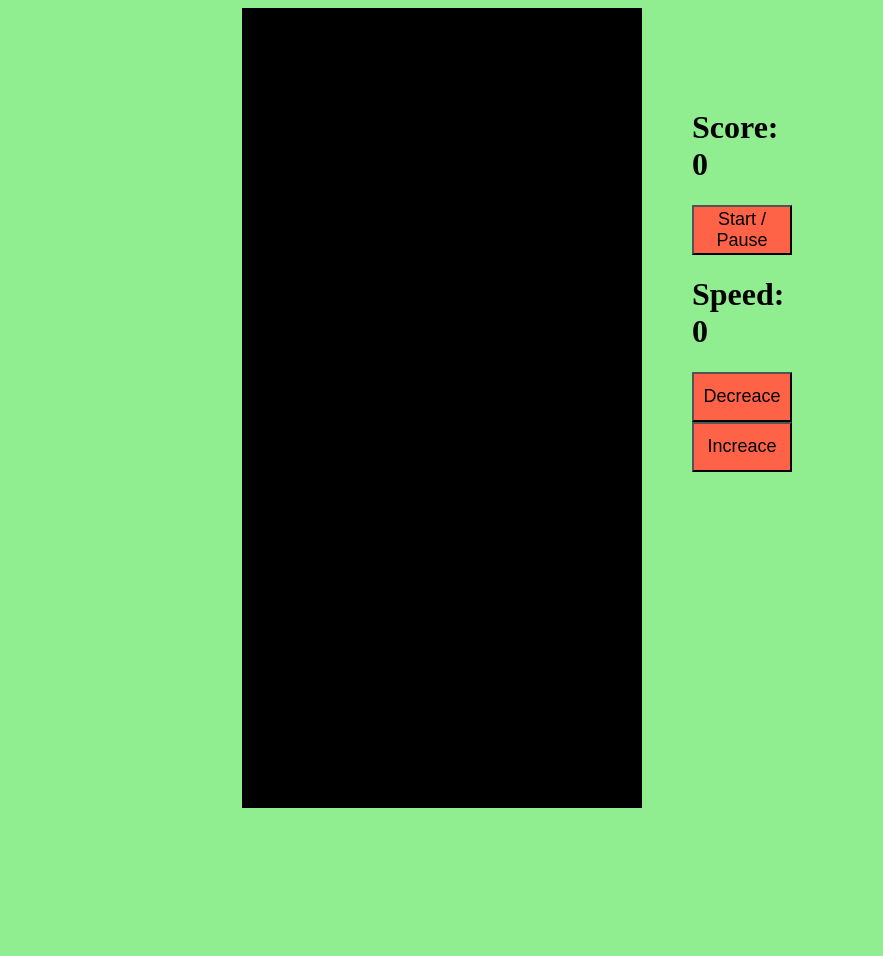
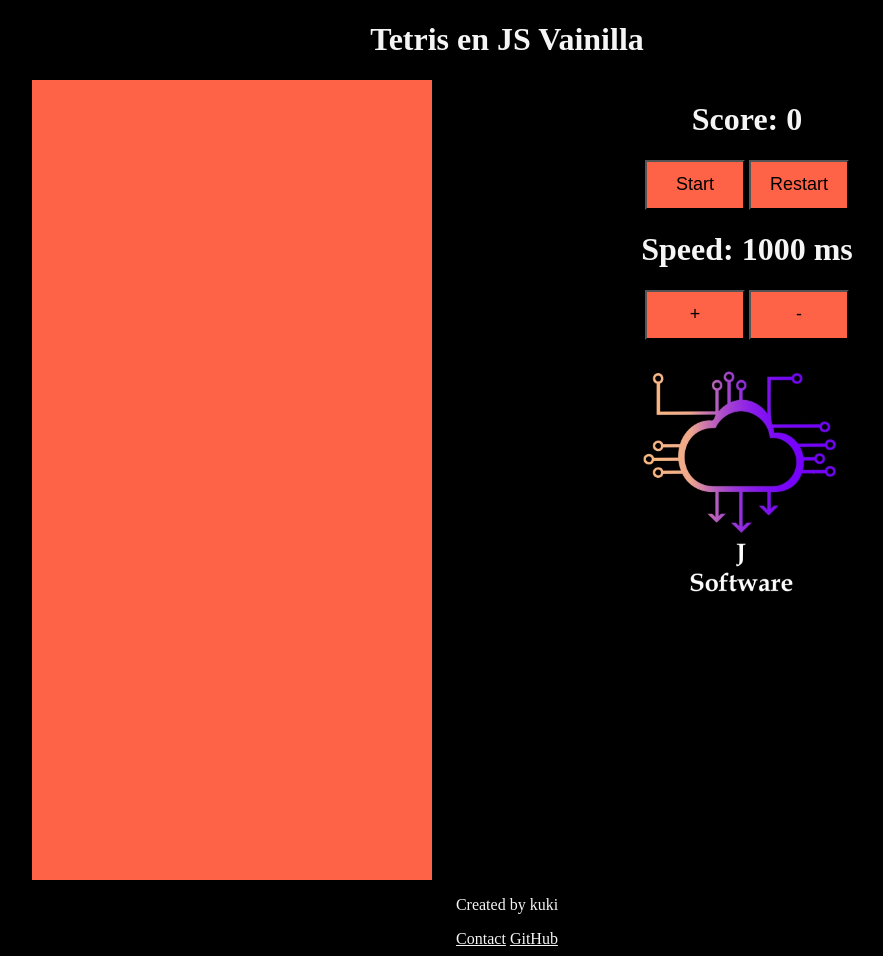
Before and after one commit to edujuarez/js-tetris, a plain HTML site: page index.html in a window 1280 px wide. Shown: the whole page, without its empty margins (133-1016 px from the left). Before the commit the page ends 848 px from the top, so only its background shows below. Drawn offline with Linux system fonts and the light colour scheme.

Commit message:
last updates

```diff
--- a/app.js
+++ b/app.js
@@ -4,10 +4,22 @@ document.addEventListener('DOMContentLoaded', () => {
   let squares = Array.from(document.querySelectorAll('.grid div'))
   const scoreDisplay = document.querySelector('#score')
   const startBtn = document.querySelector('#start-button')
+  const speedDisplay = document.querySelector('#speed')
+  const incSpeed = document.querySelector('#incSpeed')
+  const restarBtn = document.querySelector('#restart')
   const width = 10
   let nextRandom = 0
   let timerId
+  let speed = 1000
+
   let score = 0
+  const colors = [
+    'red',
+    'purple',
+    'blue',
+    'orange',
+    'green'
+  ]
 
   //Piezas y sus rotaciones
   const lPieza = [
@@ -44,6 +56,7 @@ document.addEventListener('DOMContentLoaded', () => {
     [width, width+1, width+2, width+3]
   ]
 
+
 const piezas = [lPieza, sPieza, tPieza, oPieza, iPieza]
 
 let currentPosition = 4
@@ -57,6 +70,7 @@ let current = piezas[random][0]
 function draw(){
   current.forEach(index => {
     squares[currentPosition + index].classList.add('pieza')
+    squares[currentPosition + index].style.backgroundColor = colors[random]
   })
 }
 
@@ -64,6 +78,7 @@ function draw(){
 function undraw() {
   current.forEach(index => {
     squares[currentPosition + index].classList.remove('pieza')
+    squares[currentPosition + index].style.backgroundColor = ''
   })
 }
 
@@ -85,7 +100,7 @@ function control(e) {
 }
 document.addEventListener('keyup', control)
 
-//Movimiento hacia abajo
+//Movimiento hacia abajo de las piezas
 function moveDown() {
   undraw()
   currentPosition += width
@@ -159,13 +174,16 @@ const nextPieza = [
   [1, displayWidth+1, displayWidth*2+1, displayWidth*3+1] //iPieza
 ]
 
-//muestra la siguiente  pieza en el recuadro
+//muestra la siguiente pieza en el recuadro
 function displayShape () {
   displaySquares.forEach(square => {
     square.classList.remove('pieza')
+    square.style.backgroundColor = ''
   })
   nextPieza[nextRandom].forEach( index => {
     displaySquares[displayIndex + index].classList.add('pieza')
+    displaySquares[displayIndex + index].style.backgroundColor = colors[nextRandom]
+
   })
 }
 
@@ -177,11 +195,36 @@ startBtn.addEventListener('click', () => {
  } else {
    draw()
    //Inicia el movimiento de la pieza y la partida
-   timerId = setInterval(moveDown, 1000)
+   timerId = setInterval(moveDown, speed)
    nextRandom = Math.floor(Math.random()*piezas.length)
    displayShape()
  }
 })
+//Boton reiniciar juego
+restarBtn.addEventListener('click', () => {
+  location.reload()
+})
+
+//Botones de velocidad de caida
+//Subir velocidad de caida
+incSpeed.addEventListener('click', () => {
+  if (speed > 100) {
+      speed = speed - 150
+      speedDisplay.innerHTML = speed
+  }else {
+    alert('No puedes subir mas la velocidad')
+  }
+ })
+
+ //bajar velocidad de caida
+ decSpeed.addEventListener('click', () => {
+  if (speed < 1600) {
+      speed = speed + 150
+      speedDisplay.innerHTML = speed
+  }else {
+    alert('No puedes bajar mas la velocidad')
+  }
+ })
 
 //agregar puntaje
 function addScore() {
@@ -194,6 +237,7 @@ function addScore() {
       row.forEach(index => {
         squares[index].classList.remove('taken')
         squares[index].classList.remove('pieza')
+        squares[index].style.backgroundColor = ''
       })
       const squaresRemoved = squares.splice(i, width)
       squares = squaresRemoved.concat(squares)
@@ -205,7 +249,7 @@ function addScore() {
 //game over
 function gameOver() {
   if (current.some(index => squares[currentPosition + index].classList.contains('taken'))) {
-    scoreDisplay.innerHTML = 'GAME OVER'
+    scoreDisplay.innerHTML = score + ' GAME OVER'
     clearInterval(timerId)
   }
 }
--- a/index.html
+++ b/index.html
@@ -7,6 +7,10 @@
     <title>Tetris con Js</title>
   </head>
   <body>
+    <div>
+
+      <h1>Tetris en JS Vainilla</h1>
+    </div>
     <div class="container">
       <div class="grid">
         <div> </div>
@@ -237,17 +241,24 @@
         <div></div>
         <div></div>
         <div></div>
+
+        </div>
         <div id="puntuacion">
           <h1>Score: <span id="score">0</span></h1>
-          <button id="start-button" class="btn-danger" name="button">Start / Pause</button>
-          <h1>Speed: <span id="speed">0</span></h1>
-          <div>
-            <button id="dec-speed">Decreace</button>
-            <button id="inc-speed">Increace</button>
-          </div>
-
+          <button id="start-button" name="button">Start </button>
+          <button id="restart">Restart</button>
+          <h1>Speed: <span id="speed">1000</span> ms</h1>
+          <button id="incSpeed">+</button>
+          <button id="decSpeed">-</button>
+          <div id='imgdiv'>
+            <img src="/jsoft.jpg" width=350 height=300 alt="logo">
+           </div>
         </div>
-      </div>
     </div>
+  <footer>
+    <p>Created by kuki</p>
+    <a href=https:\\linkedin.com/in/eduardo--juarez>Contact</a>
+    <a href="https://github.com/edujuarez">GitHub</a>
+  </footer>
   </body>
 </html>
--- a/style.css
+++ b/style.css
@@ -1,7 +1,11 @@
 body {
-  background-color: lightgreen;
+  background-color: black;
   font-style: bold;
-}.container {
+  text-align: center;
+  color: whitesmoke;
+}
+
+.container {
   display: flex;
   justify-content: center;
 }
@@ -10,7 +14,7 @@ body {
   height: 800px;
   display: flex;
   flex-wrap: wrap;
-  background-color: black;
+  background-color: tomato;
 }
 .grid div {
   height: 40px;
@@ -25,8 +29,8 @@ background-color: tomato;
 height: 50px;
 width: 100px;
 }
-.pieza {
-  background-color: pink;
+#imgdiv{
+padding: 10px;
 }
 .mini-grid {
   margin-left: 50px;
@@ -40,3 +44,7 @@ width: 100px;
   height: 20px;
   width: 20px;
 }
+a {
+  color: whitesmoke;
+
+}
```
Also changed, not shown: ToDoList.txt, jsoft.jpg (added).
